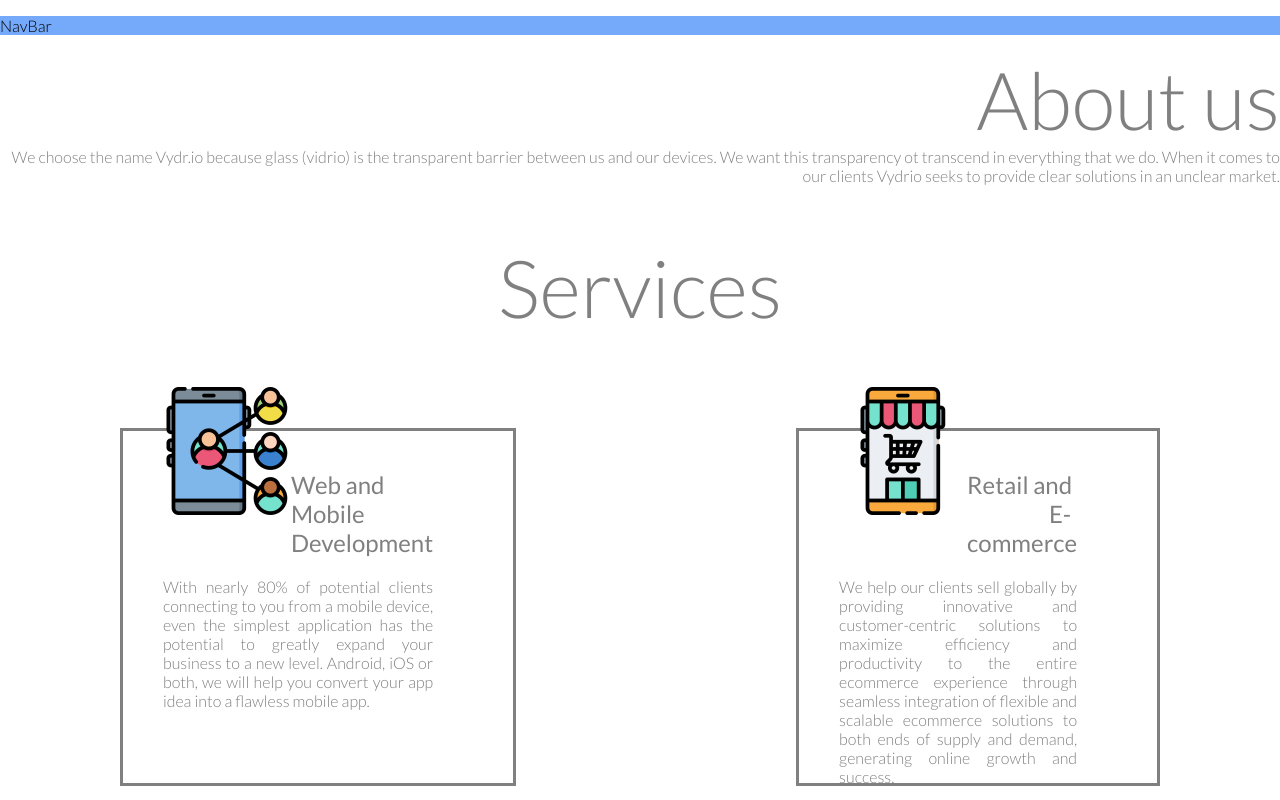
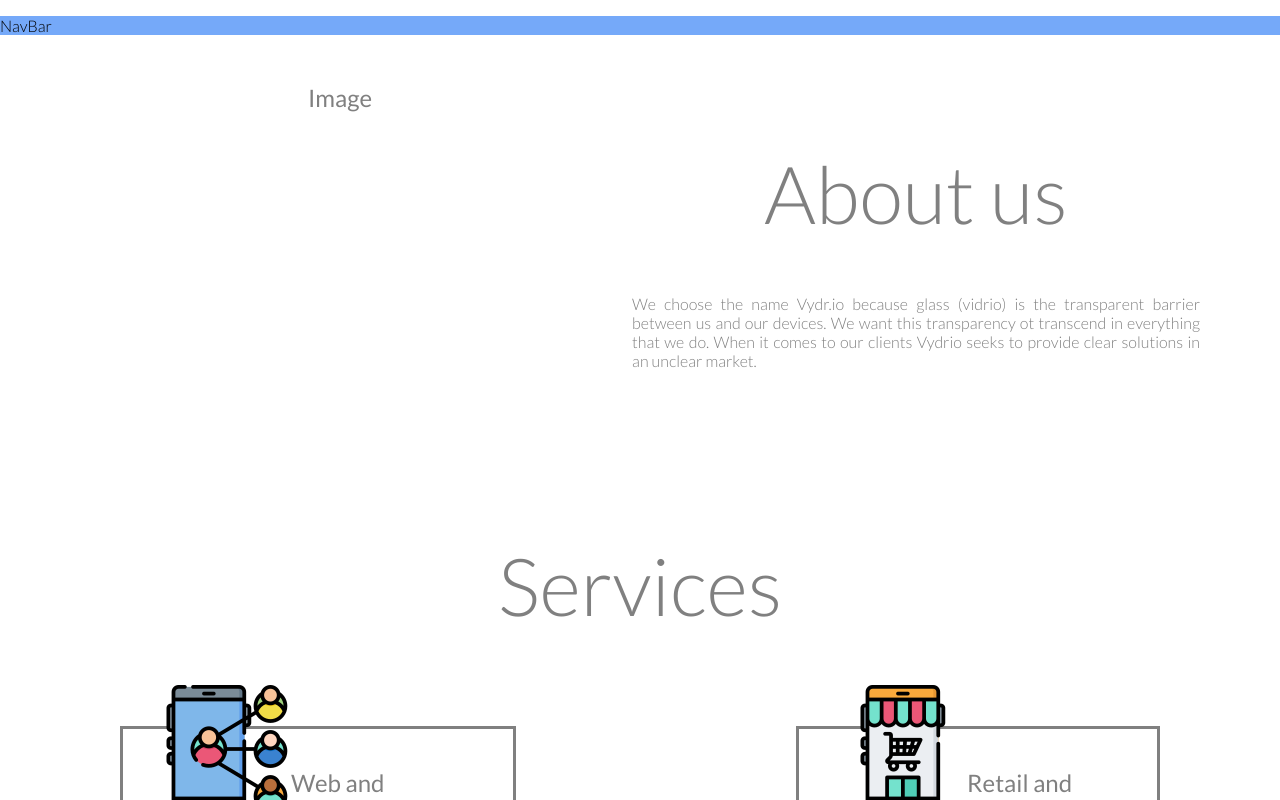
Before and after one commit to vydrio/web-site-two, a React (Create React App) app: page / in a window 1280 px wide. Shown: the top 800 px of the page. Built offline with nearby package versions, Linux system fonts and the light colour scheme.

Commit message:
aligned aboutUs header/content to right

```diff
--- a/src/components/AboutUs.js
+++ b/src/components/AboutUs.js
@@ -3,13 +3,24 @@ import classes from './AboutUs.module.css';
 
 const aboutUs = props => (
   <div>
-    <div className={classes.Header}>
-     About us
-    </div>
-    <div  className={classes.Content}>
-     We choose the name Vydr.io because glass (vidrio) is the transparent barrier between us and our devices. We want this transparency ot transcend in everything that we do. When it comes to our clients Vydrio seeks to provide clear solutions in an unclear market.
+
+  <div className={classes.Prime}>
+  <div className={classes.Card2}>
+    <div className={classes.CardInside}>
+
+      <h2>Image</h2>
+
     </div>
   </div>
+  <div className={classes.Card}>
+    <div className={classes.CardInside}>
+
+      <h1>About us</h1>
+      <p>We choose the name Vydr.io because glass (vidrio) is the transparent barrier between us and our devices. We want this transparency ot transcend in everything that we do. When it comes to our clients Vydrio seeks to provide clear solutions in an unclear market.</p>
+    </div>
+  </div>
+</div>
+</div>
   );
 
   export default aboutUs;
--- a/src/components/AboutUs.module.css
+++ b/src/components/AboutUs.module.css
@@ -1,11 +1,31 @@
-.Header{
-  text-align: right;
+.Prime{
+  width: 100%;
+  display: flex;
+  justify-content: center;
+}
+.Card2{
+  width: 528px;
+  height: 352px;
+  margin: 40px 140px 40px 140px;
+}
+.CardInside{
+  padding: 40px 80px 40px 40px;
+}
+img{
+  margin-top: -5.25rem;
+}
+h2{
+  margin-top: -3rem;
+  margin-left: 8rem;
   font-family: 'Lato', sans-serif;
-  font-weight: 300;
-  font-size: 80px;
-  color: gray;
+  font-weight: 400;
+  color: grey;
 }
-.Content{
-  text-align: right;
-  color: gray;
+.Card p{
+  margin-top: 1rem;
+  text-align: justify;
+  color: grey;
 }
+.Card span{
+  color: white;
+}
```
